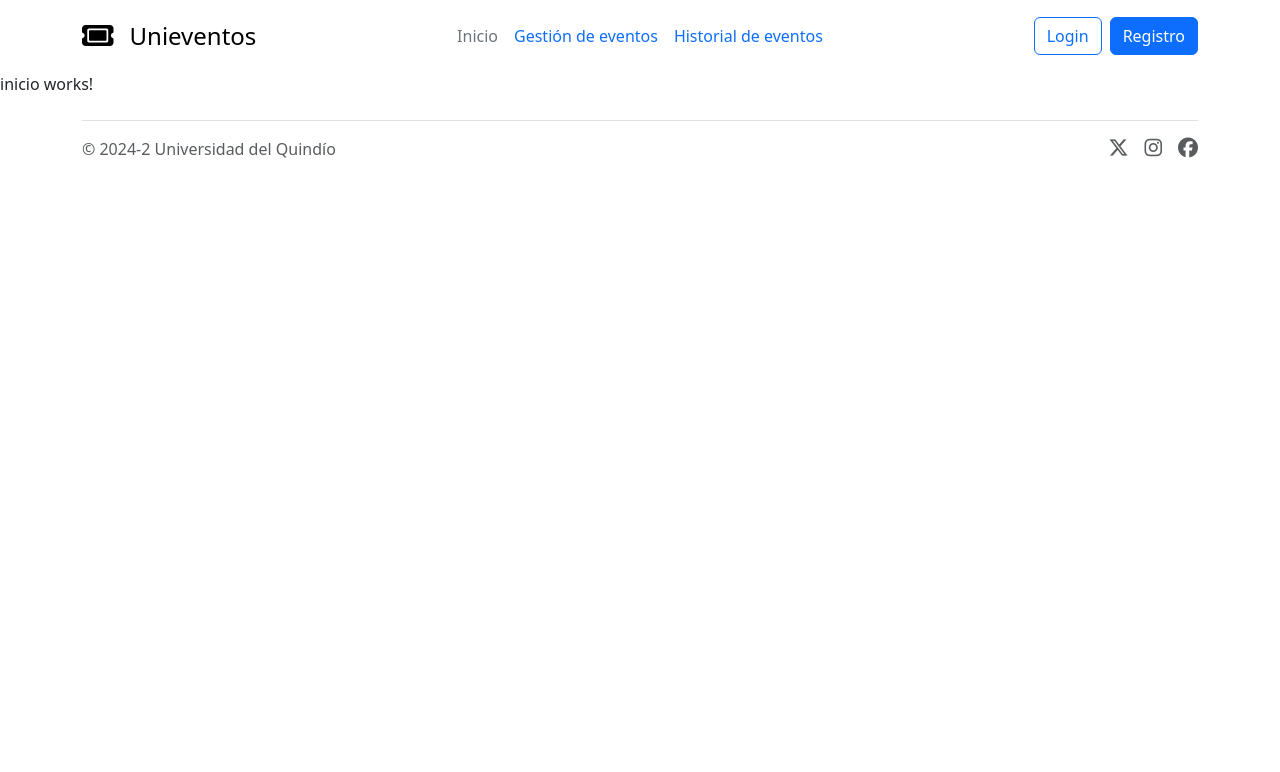
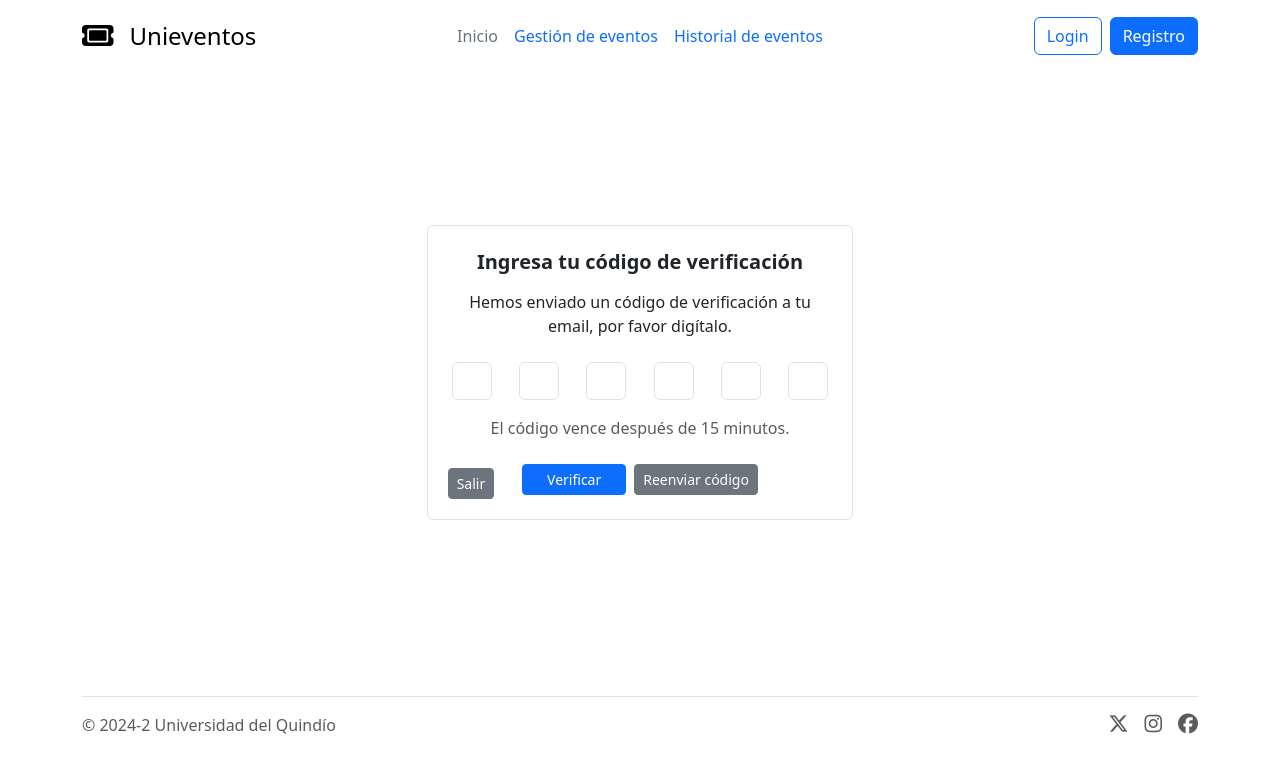
Before and after one commit to cos-03/FrontUnieventos, an Angular app: page /validar-codigo in a window 1280 px wide. Before the commit this address led to /. Shown: the top 772 px of the page. Built offline with nearby package versions, Linux system fonts and the light colour scheme.

Commit message:
se añade vista de validar codigo
Se crea nuevo componente para validar código cuando se ha olvidado la contraseña o cuando se registra por primera vez, aun no se comunica con el back, se ajusta el componente de recuperar contrasela

```diff
--- a/src/app/app.routes.ts
+++ b/src/app/app.routes.ts
@@ -12,6 +12,7 @@ import { DetalleEventoComponent } from './componentes/detalle-evento/detalle-eve
 import { RecuperarContraseniaComponent } from './componentes/recuperar-contrasenia/recuperar-contrasenia.component';
 import { GestionEventosComponent } from './componentes/gestion-eventos/gestion-eventos.component';
 import { HistorialComprasComponent } from './historial-compras/historial-compras.component';
+import { ValidarCodigoComponent } from './componentes/validar-codigo/validar-codigo.component';
 
 export const routes: Routes = [
    { path: '', component: InicioComponent },  // Ruta raíz
@@ -27,5 +28,6 @@ export const routes: Routes = [
    { path: 'agregar-item', component: AgregarItemComponent },  // Ruta para agregar ítems
    { path: 'recuperar-contrasenia', component: RecuperarContraseniaComponent },  // Ruta para recuperar contraseña
    { path: 'historial-compras', component: HistorialComprasComponent },  // Ruta para recuperar contraseña
+   { path: 'validar-codigo', component: ValidarCodigoComponent }, // Ruta para validar codigo de recuperacion de contraseña
    { path: "**", pathMatch: "full", redirectTo: "" }  // Redirección a la página de inicio para rutas no encontradas
 ];
--- a/src/app/componentes/login/login.component.html
+++ b/src/app/componentes/login/login.component.html
@@ -1,4 +1,6 @@
-<form [formGroup]="loginForm" (ngSubmit)="login()" class="p-4 border rounded shadow-sm">
+<div class="container d-flex justify-content-center align-items-center" style="min-height: 75vh;">
+  <div class="col-md-6 col-lg-4">
+    <form [formGroup]="loginForm" (ngSubmit)="login()" class="p-4 ">
       <div class="mb-3">
         <label for="email" class="form-label">Email:</label>
         <input
@@ -29,5 +31,13 @@
         </div>
       </div>
 
-  <button type="submit" class="btn btn-primary w-100">Iniciar sesión</button>
+      <div class="text-center">
+        <button type="submit" class="btn btn-primary btn-sm px-4">Iniciar sesión</button>
+      </div>
+
+      <div class="text-center mt-3">
+        <a routerLink="/recuperar-contrasenia" class="text-decoration-none">¿Olvidaste tu contraseña?</a>
+      </div>
     </form>
+  </div>
+</div>
--- a/src/app/componentes/login/login.component.ts
+++ b/src/app/componentes/login/login.component.ts
@@ -1,11 +1,12 @@
 import { Component } from '@angular/core';
 import { FormBuilder, FormGroup, Validators, ReactiveFormsModule } from '@angular/forms';
 import { CommonModule } from '@angular/common';
+import { RouterModule } from '@angular/router';
 
 @Component({
   selector: 'app-login',
   standalone: true,
-  imports: [ReactiveFormsModule, CommonModule],  // Importa ReactiveFormsModule y CommonModule
+  imports: [ReactiveFormsModule, CommonModule, RouterModule],  // Importa ReactiveFormsModule y CommonModule
   templateUrl: './login.component.html',
   styleUrls: ['./login.component.css']
 })
--- a/src/app/componentes/recuperar-contrasenia/recuperar-contrasenia.component.css
+++ b/src/app/componentes/recuperar-contrasenia/recuperar-contrasenia.component.css
@@ -0,0 +1,10 @@
+.container-form {
+    min-height: 100vh;
+    position: relative;
+  }
+
+  .btn-exit {
+    position: absolute;
+    bottom: 20px;
+    left: 20px;
+  }
--- a/src/app/componentes/recuperar-contrasenia/recuperar-contrasenia.component.html
+++ b/src/app/componentes/recuperar-contrasenia/recuperar-contrasenia.component.html
@@ -1 +1,27 @@
-<p>recuperar-contrasenia works!</p>
+<div class=" d-flex justify-content-center align-items-center " style="min-height: 75vh;">
+    <div class="col-md-6 col-lg-4 p-4 border rounded text-center position-relative">
+      <h5 class="fw-bold mb-3">¿No recuerdas tu contraseña?</h5>
+      <p class="mb-4">¡No te preocupes! Nos sucede a todos. Ingresa tu email y nosotros te ayudamos.</p>
+
+      <form [formGroup]="loginForm" (ngSubmit)="validar()" class="p-4">
+        <div class="mb-3">
+          <label for="email" class="form-label">Email:</label>
+          <input
+            id="email"
+            type="email"
+            formControlName="email"
+            class="form-control"
+            [ngClass]="{'is-invalid': loginForm.get('email')?.invalid && loginForm.get('email')?.touched}"
+          />
+          <div *ngIf="loginForm.get('email')?.invalid && loginForm.get('email')?.touched" class="invalid-feedback">
+            <small *ngIf="loginForm.get('email')?.errors?.['required']">El email es obligatorio.</small>
+            <small *ngIf="loginForm.get('email')?.errors?.['email']">Ingrese un email válido.</small>
+          </div>
+        </div>
+
+        <button type="submit" class="btn btn-primary btn-sm px-4">Enviar</button>
+      </form>
+
+      <button class="btn btn-secondary btn-sm position-absolute" style="bottom: 20px; left: 20px;">Salir</button>
+    </div>
+</div>
--- a/src/app/componentes/recuperar-contrasenia/recuperar-contrasenia.component.ts
+++ b/src/app/componentes/recuperar-contrasenia/recuperar-contrasenia.component.ts
@@ -1,12 +1,35 @@
+import { CommonModule } from '@angular/common';
 import { Component } from '@angular/core';
+import { FormBuilder, FormGroup, Validators, ReactiveFormsModule } from '@angular/forms';
+import { RouterModule } from '@angular/router';
 
 @Component({
   selector: 'app-recuperar-contrasenia',
   standalone: true,
-  imports: [],
+  imports: [ReactiveFormsModule,RouterModule, CommonModule],
   templateUrl: './recuperar-contrasenia.component.html',
   styleUrl: './recuperar-contrasenia.component.css'
 })
 export class RecuperarContraseniaComponent {
 
+  loginForm!: FormGroup;
+
+  constructor(private formBuilder: FormBuilder) {
+    this.crearFormulario();
+  }
+
+  private crearFormulario() {
+    this.loginForm = this.formBuilder.group({
+      email: ['', [Validators.required, Validators.email]],  // Validación para email
+    });
+  }
+
+  public validar() {
+    if (this.loginForm.valid) {
+      console.log('Validación exitosa:', this.loginForm.value);
+    } else {
+      console.log('Formulario inválido');
+    }
+  }
+
 }
--- /dev/null
+++ b/src/app/componentes/validar-codigo/validar-codigo.component.html
@@ -0,0 +1,24 @@
+<div class="d-flex justify-content-center align-items-center" style="min-height: 75vh;">
+    <div class="col-md-6 col-lg-4 p-4 border rounded text-center position-relative">
+        <h5 class="fw-bold mb-3">Ingresa tu código de verificación</h5>
+        <p class="mb-4">Hemos enviado un código de verificación a tu email, por favor digítalo.</p>
+
+        <form>
+            <div class="d-flex justify-content-between mb-3">
+                <input type="text" maxlength="1" class="form-control text-center" style="width: 40px;">
+                <input type="text" maxlength="1" class="form-control text-center" style="width: 40px;">
+                <input type="text" maxlength="1" class="form-control text-center" style="width: 40px;">
+                <input type="text" maxlength="1" class="form-control text-center" style="width: 40px;">
+                <input type="text" maxlength="1" class="form-control text-center" style="width: 40px;">
+                <input type="text" maxlength="1" class="form-control text-center" style="width: 40px;">
+            </div>
+
+            <div class="text-muted mb-4">El código vence después de 15 minutos.</div>
+
+            <button type="submit" class="btn btn-primary btn-sm px-4 me-2">Verificar</button>
+            <button type="button" class="btn btn-secondary btn-sm">Reenviar código</button>
+        </form>
+
+        <button class="btn btn-secondary btn-sm position-absolute" style="bottom: 20px; left: 20px;">Salir</button>
+    </div>
+</div>
```
Also changed, not shown: src/app/componentes/validar-codigo/validar-codigo.component.ts (added, +12 -0 lines), src/app/componentes/validar-codigo/validar-codigo.component.css (added). Lines whose indentation alone changed are shown as unchanged.
